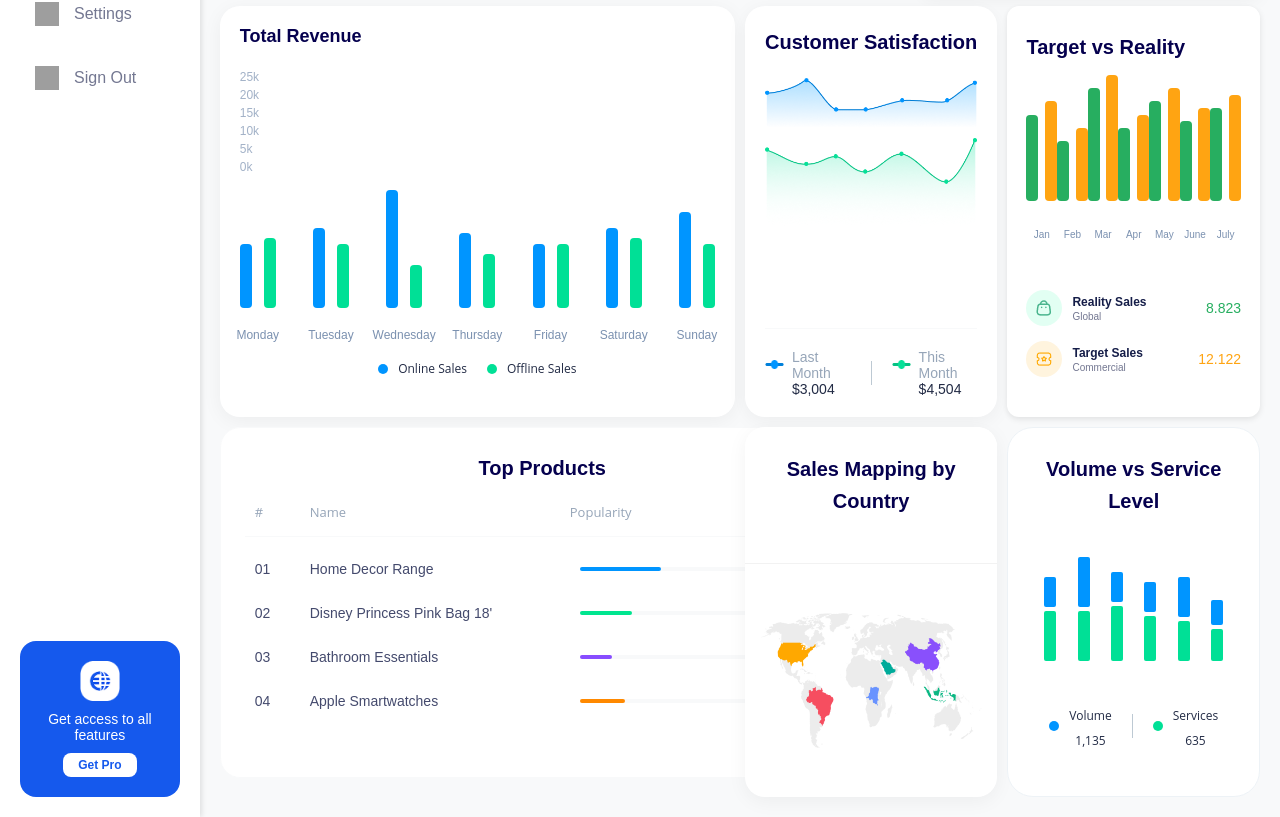
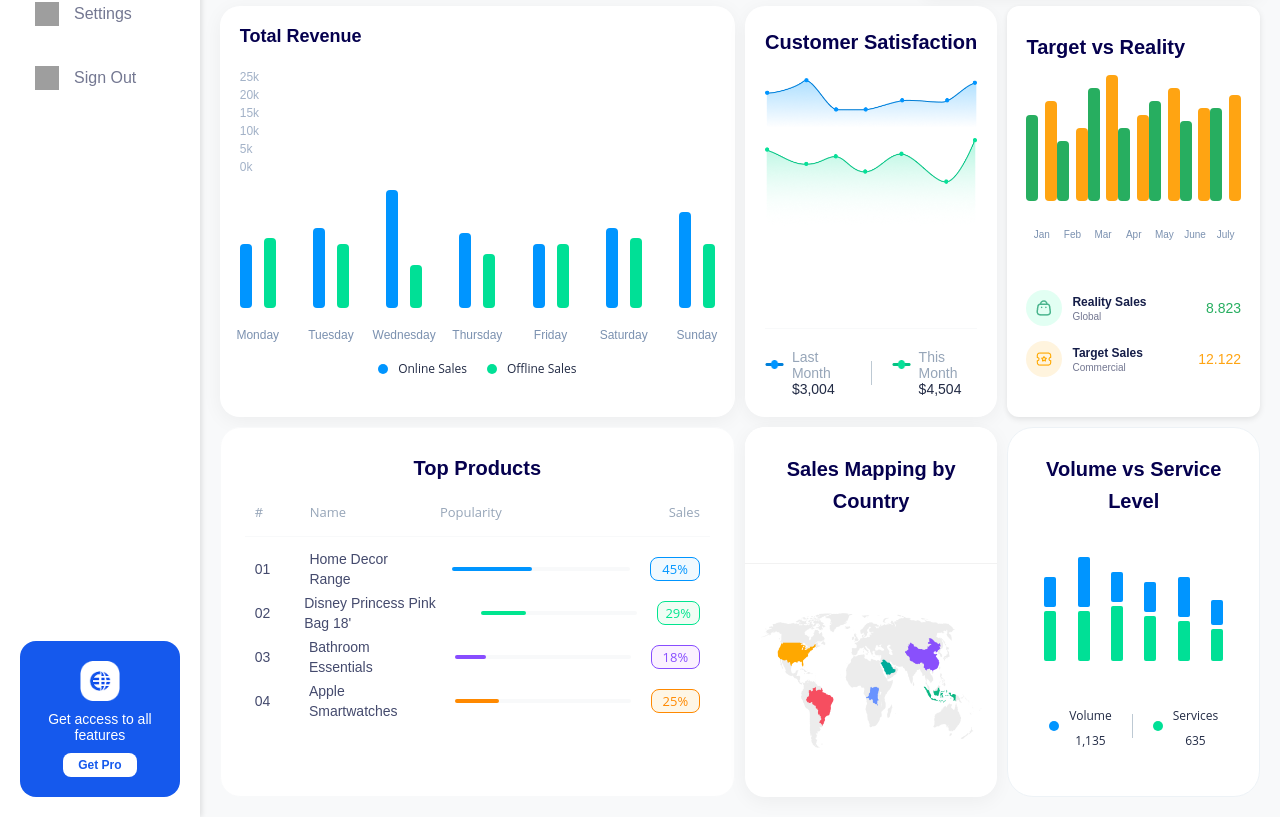
Before and after one commit to areebali99/test-design-dashboard, a Next.js app: page / in a window 1280 px wide. Shown: the part 494-1311 px from the top of the page. Built offline with nearby package versions, Linux system fonts and the light colour scheme; grey boxes are pictures that could not be loaded.

Commit message:
Update TopProducts.css

```diff
--- a/src/app/TopProducts.css
+++ b/src/app/TopProducts.css
@@ -3,8 +3,10 @@
   border: 1px solid #F8F9FA;
   border-radius: 20px;
   padding: 24px;
-  min-width: 645px;
-  min-height: 351px;
+  width: 100%;
+  height: 100%;
+  display: flex;
+  flex-direction: column;
   box-sizing: border-box;
 }
 
```
